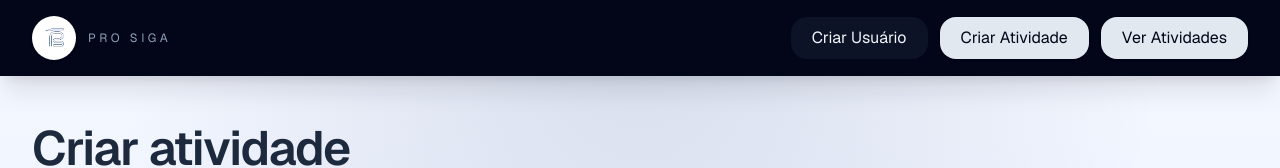
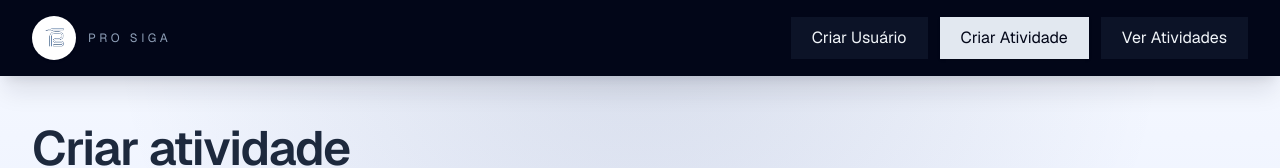
Before and after one commit to HeitorSilvaSouza07/pro-siga, a Next.js app: page /dashboard/atividades/criar in a window 1280 px wide. Shown: the top 168 px of the page. Built offline with nearby package versions, Linux system fonts and the light colour scheme; no server answers.

Commit message:
fix: hover

```diff
--- a/src/components/DashboardNav.tsx
+++ b/src/components/DashboardNav.tsx
@@ -15,7 +15,9 @@ export default function DashboardNav() {
   ];
 
   const isActive = (href: string) => {
-    return pathname === href || pathname.startsWith(href);
+    if (pathname === href) return true;
+    if (href === '/dashboard/atividades') return false;
+    return pathname.startsWith(`${href}/`);
   };
 
   return (
@@ -38,7 +40,7 @@ export default function DashboardNav() {
             <button
               key={item.href}
               onClick={() => router.push(item.href)}
-              className={`px-5 py-2 text-sm font-semibold transition border border-transparent rounded-2xl ${
+              className={`px-5 py-2 text-sm font-semibold transition border border-transparent ${
                 isActive(item.href)
                   ? 'bg-slate-200 text-slate-950 shadow-sm'
                   : 'bg-slate-900/80 text-slate-100 hover:border-slate-200 hover:bg-white hover:text-slate-800'
```
